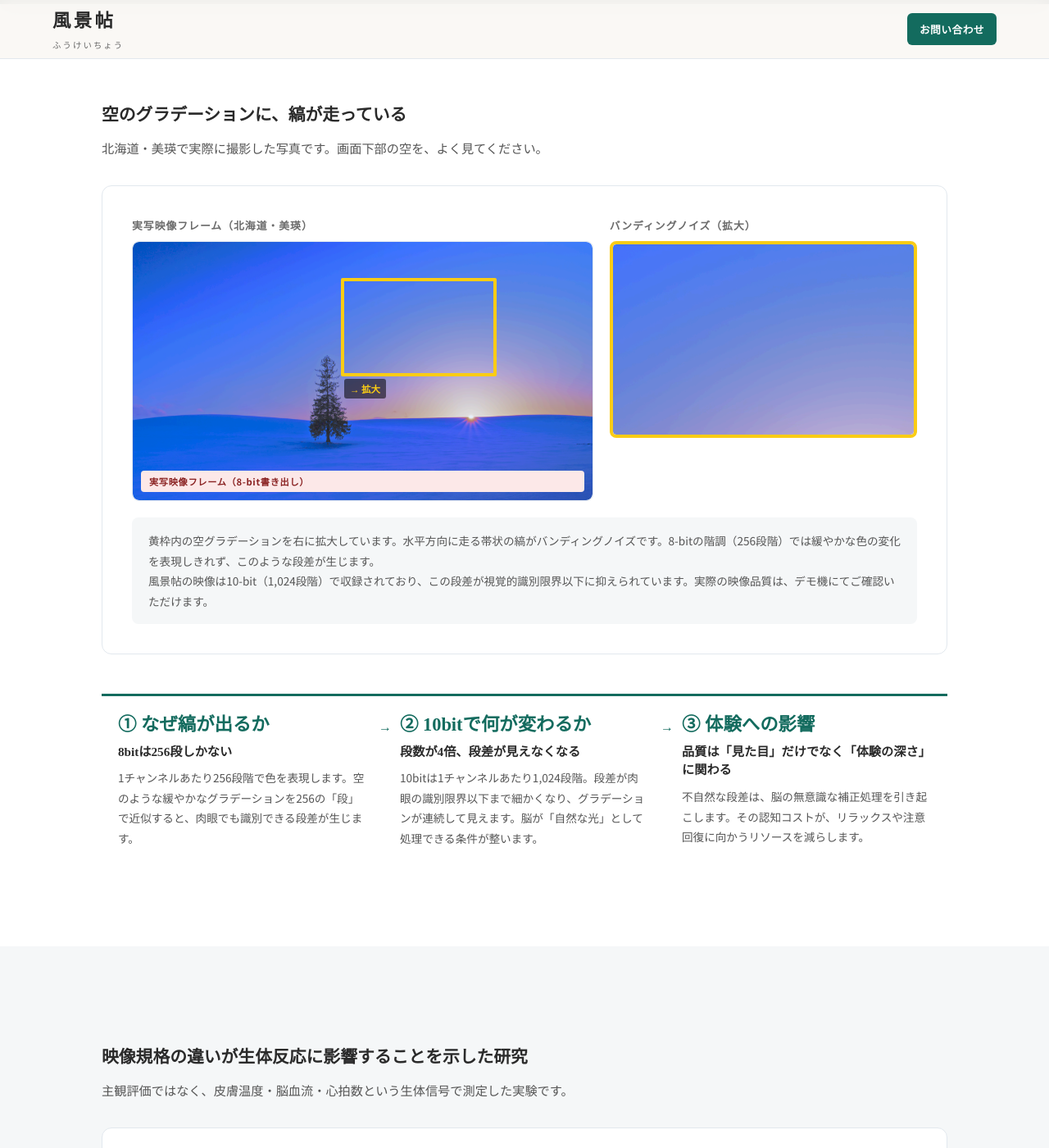
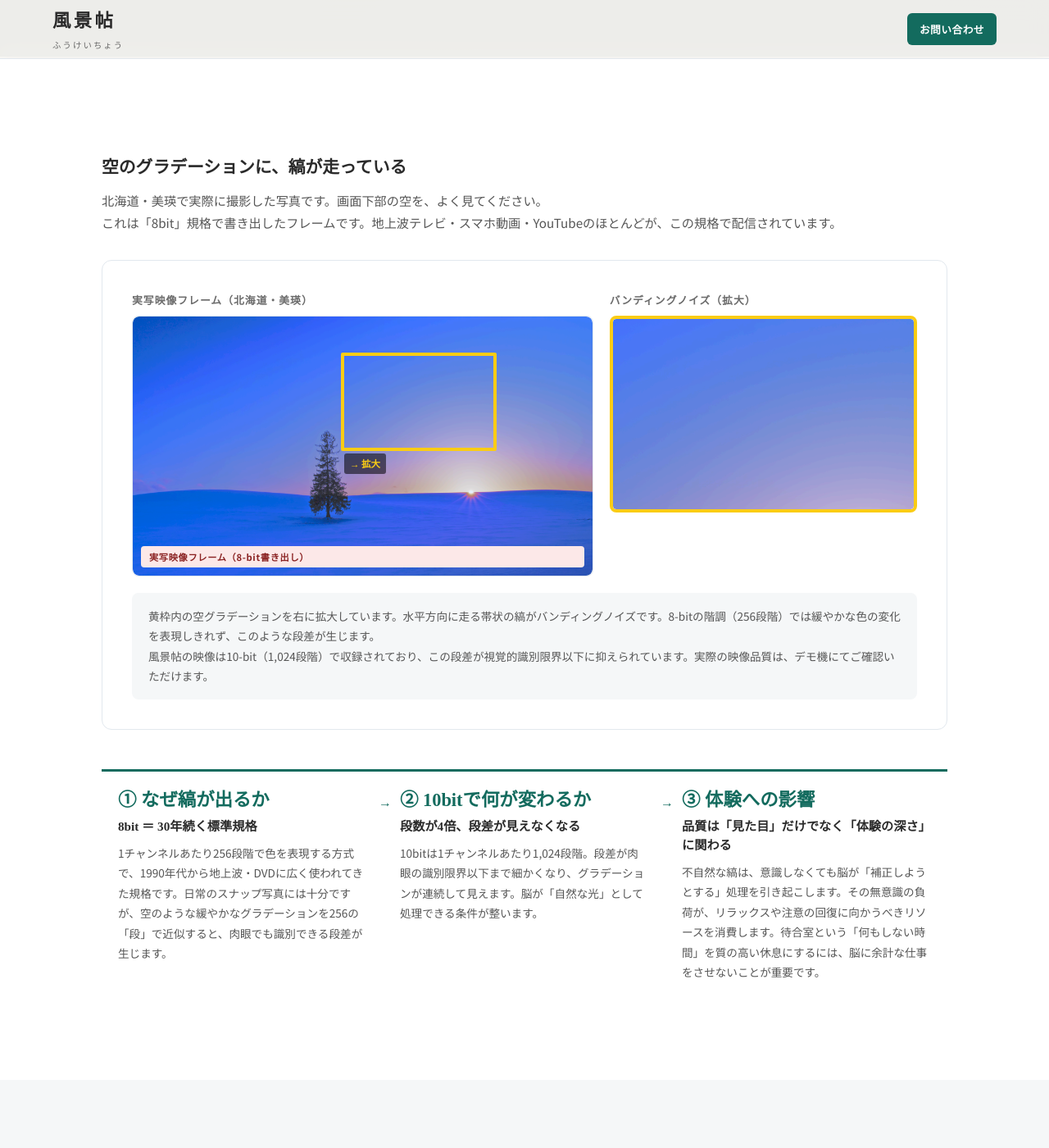
Before and after one commit to dr836gnypeq-ctrl/fukeichou-site, a Jekyll site: the page built from quality.html, in a window 1280 px wide and 1400 px high, scrolled down 489 px. Shown: the whole window at 82% size. Built offline with Jekyll 4.4.1, drawn with Linux system fonts in a browser that asks for light colours; nearby versions of some CDN libraries; some of the changed text lies outside the part shown.

Commit message:
quality: add plain-language context to technical terms

```diff
--- a/quality.html
+++ b/quality.html
@@ -1,7 +1,7 @@
 ---
 layout: default
 title: なぜ映像の質が体験を変えるのか
-description: 同じ自然映像でも、映像規格によって生体反応が変わることが研究で示されています。8bit SDRとBT.2100 HLGの違い、風景帖が高品質規格にこだわる理由を解説します。
+description: 地上波テレビで長く使われてきた「8bit SDR」と上位規格「10bit HDR」では、同じ自然映像でも生体反応が異なることが研究で示されています。バンディングノイズの仕組みから査読論文の結果まで、風景帖が映像品質にこだわる理由を解説します。
 ---
 
 {% include evidence-styles.html %}
@@ -84,7 +84,7 @@
   <div class="container">
     <a href="{{ '/' | relative_url }}" class="ev-back">← トップページに戻る</a>
     <h1 class="section-heading">なぜ、映像の質が体験を変えるのか</h1>
-    <p class="section-lead">自然映像に癒やし効果があることは研究で示されています。<br>では、なぜ映像の品質規格が重要なのか。<br>生体信号を用いた実験が、その問いに答えています。</p>
+    <p class="section-lead">自然映像に癒やし効果があることは研究で示されています。ただし、映像であれば何でも同じではありません。<br>地上波テレビや動画配信サイトで長く使われてきた「8bit SDR」規格と、それより上位の「10bit HDR」規格では、同じ映像素材でも生体反応が異なることが示されています。<br>生体信号を用いた実験が、その問いに答えています。</p>
   </div>
 </div>
 
@@ -92,7 +92,7 @@
 <section class="section" id="banding">
   <div class="container">
     <h2 class="ev-section-sub">空のグラデーションに、縞が走っている</h2>
-    <p class="ev-section-desc">北海道・美瑛で実際に撮影した写真です。画面下部の空を、よく見てください。</p>
+    <p class="ev-section-desc">北海道・美瑛で実際に撮影した写真です。画面下部の空を、よく見てください。<br>これは「8bit」規格で書き出したフレームです。地上波テレビ・スマホ動画・YouTubeのほとんどが、この規格で配信されています。</p>
 
     <div class="ql-banding-wrap">
 
@@ -134,8 +134,8 @@
     <div class="ql-reason-flow">
       <div class="ql-reason-step">
         <div class="ql-step-num">① なぜ縞が出るか</div>
-        <h4>8bitは256段しかない</h4>
-        <p>1チャンネルあたり256段階で色を表現します。空のような緩やかなグラデーションを256の「段」で近似すると、肉眼でも識別できる段差が生じます。</p>
+        <h4>8bit ＝ 30年続く標準規格</h4>
+        <p>1チャンネルあたり256段階で色を表現する方式で、1990年代から地上波・DVDに広く使われてきた規格です。日常のスナップ写真には十分ですが、空のような緩やかなグラデーションを256の「段」で近似すると、肉眼でも識別できる段差が生じます。</p>
       </div>
       <div class="ql-reason-step">
         <div class="ql-step-num">② 10bitで何が変わるか</div>
@@ -145,7 +145,7 @@
       <div class="ql-reason-step">
         <div class="ql-step-num">③ 体験への影響</div>
         <h4>品質は「見た目」だけでなく「体験の深さ」に関わる</h4>
-        <p>不自然な段差は、脳の無意識な補正処理を引き起こします。その認知コストが、リラックスや注意回復に向かうリソースを減らします。</p>
+        <p>不自然な縞は、意識しなくても脳が「補正しようとする」処理を引き起こします。その無意識の負荷が、リラックスや注意の回復に向かうべきリソースを消費します。待合室という「何もしない時間」を質の高い休息にするには、脳に余計な仕事をさせないことが重要です。</p>
       </div>
     </div>
   </div>
@@ -198,7 +198,7 @@
         DOI: <a class="ql-study-link" href="https://doi.org/10.1145/3524692" target="_blank" rel="noopener">10.1145/3524692</a>
       </div>
       <div class="ql-study-body">
-        BBC自然史ドキュメンタリー（Planet Earth II・Blue Planet II）を素材に、HD-SDRとUHD-HDRの視聴中の没入感を二次課題反応時間法（客観的指標）で測定。50分間の長尺視聴を2つの独立した実験で検証した。
+        BBC自然史ドキュメンタリー（Planet Earth II・Blue Planet II）を素材に、HD-SDRとUHD-HDRの視聴中の没入感を二次課題反応時間法（映像への没入が深いほど外部刺激への反応が遅くなることを利用した客観的指標）で測定。50分間の長尺視聴を2つの独立した実験で検証した。
       </div>
       <div class="ql-result">
         <p><strong>実験1：</strong>HD-SDR vs UHD-HDRで、UHD-HDR群が有意に没入感が高い（F=295, p＜.001）。<br><br>
@@ -228,7 +228,7 @@
         <tr>
           <td>映像規格</td>
           <td class="ql-highlight">BT.2100 HLG 相当</td>
-          <td>篠原ら（2021）が最も高い生体効果を確認した規格と同等</td>
+          <td>地上波テレビ（BT.709）の上位規格。NHK・BBC主導で策定されたHDR方式。篠原ら（2021）が最も高い生体効果を確認した規格と同等</td>
         </tr>
         <tr>
           <td>ビット深度</td>
@@ -238,7 +238,7 @@
         <tr>
           <td>色域</td>
           <td class="ql-highlight">Rec.2020（広色域）</td>
-          <td>可視光の約76%をカバー。従来のRec.709（約36%）の約2倍。BT.2100はRec.2020の色域をそのまま継承</td>
+          <td>可視光の約76%をカバー。従来のRec.709（現在の地上波テレビ・Blu-rayの色域＝約36%）の約2倍。BT.2100はRec.2020の色域をそのまま継承</td>
         </tr>
         <tr>
           <td>輝度</td>
@@ -258,7 +258,7 @@
         <tr>
           <td>収録形式</td>
           <td class="ql-highlight">12-bit ProRes RAW <sup>※1</sup></td>
-          <td>カメラ収録段階から12bitの階調情報を保持。編集・マスタリングによる画質劣化を最小限に抑える</td>
+          <td>映画・テレビCMの制作現場で使われる収録形式。カメラ収録段階から12bitの階調情報を保持。編集・マスタリングによる画質劣化を最小限に抑える</td>
         </tr>
       </table>
       <p style="font-size:.85rem;color:var(--ink-light);line-height:1.8;margin-top:20px;padding:16px 20px;background:var(--paper-warm);border-radius:8px">
```
